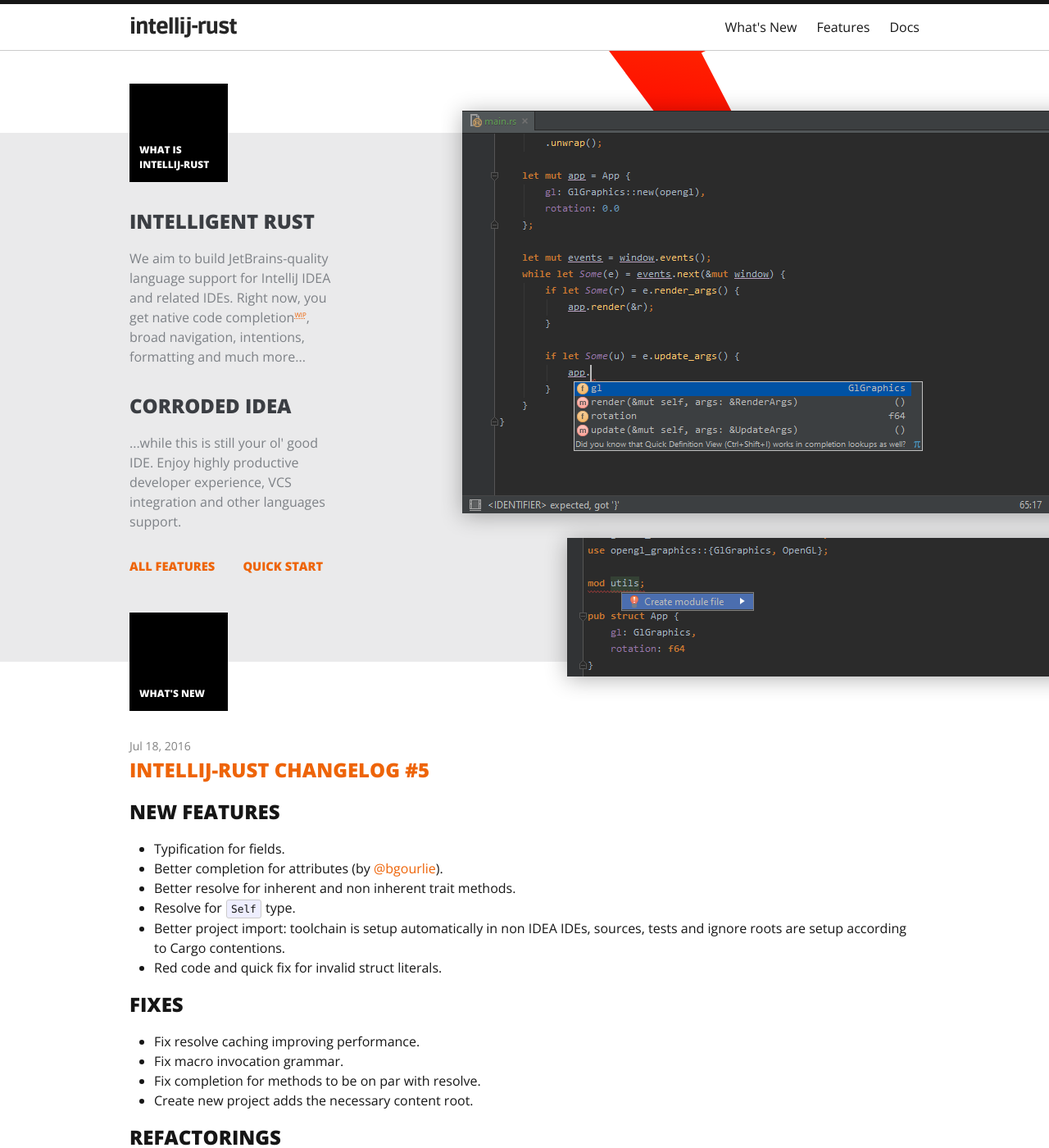
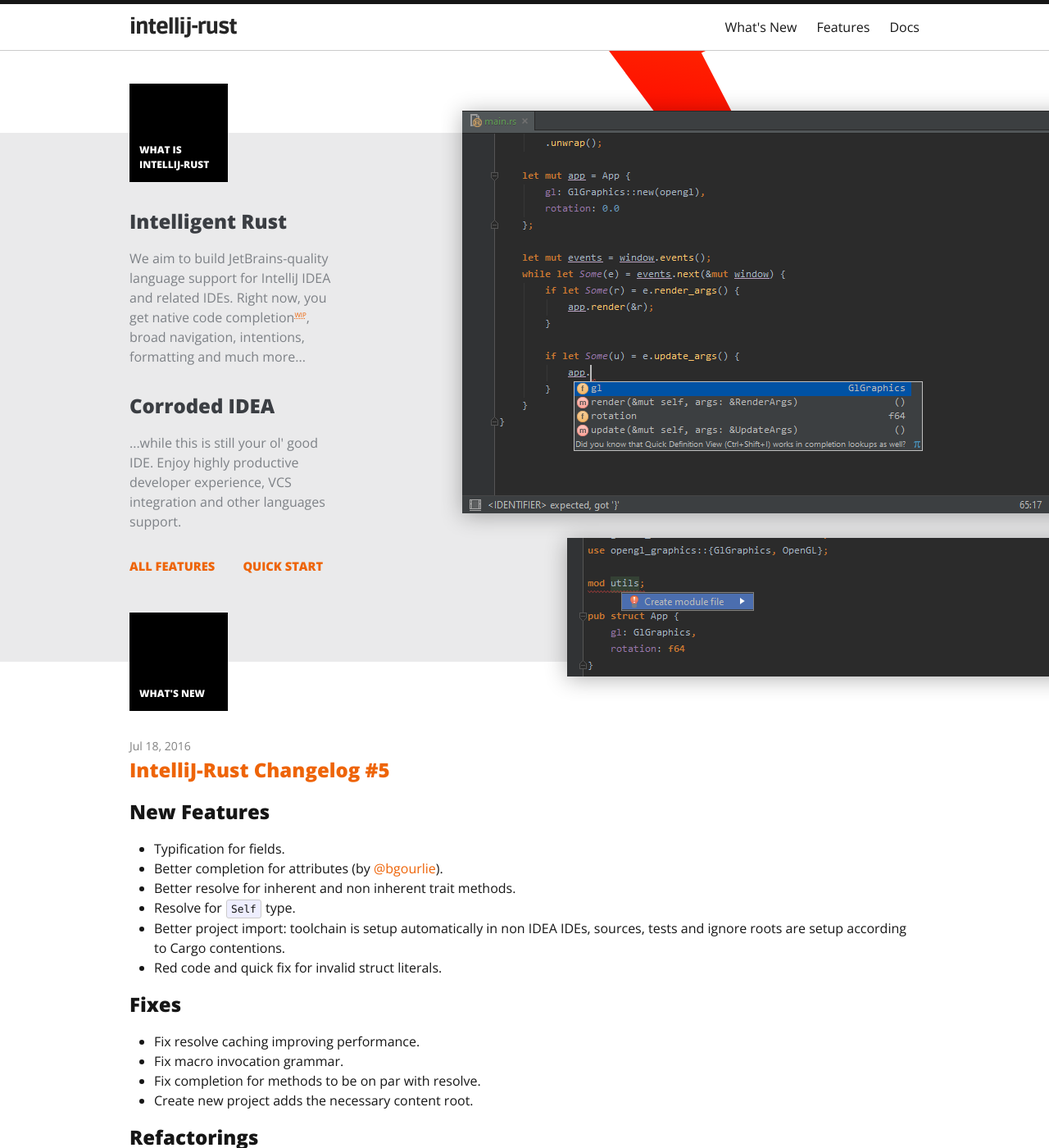
Before and after one commit to intellij-rust/intellij-rust.github.io, a Jekyll site: the page built from index.html, in a window 1280 px wide and 1400 px high, scrolled down 396 px. Shown: the whole window at 82% size. Built offline with Jekyll 4.4.1, drawn with Linux system fonts in a browser that asks for light colours; some web fonts are replaced.

Commit message:
do not capitalise h2-h6

```diff
--- a/_sass/_base.scss
+++ b/_sass/_base.scss
@@ -87,6 +87,9 @@
  */
 h1, h2, h3, h4, h5, h6 {
     font-weight: $bold-font-weight;
+}
+
+h1 {
     text-transform: uppercase;
 }
 
--- a/_sass/_docs.scss
+++ b/_sass/_docs.scss
@@ -12,7 +12,6 @@
     }
 
     h2, h3, h4, h5, h6 {
-        text-transform: none;
         font-weight: 400;
     }
 
--- a/_sass/_layout.scss
+++ b/_sass/_layout.scss
@@ -125,7 +125,9 @@
 }
 
 .footer-heading {
+    font-family: $title-font-family;
     font-size: 18px;
+    font-weight: $title-font-weight;
     margin-bottom: $spacing-unit / 2;
 }
 
```
